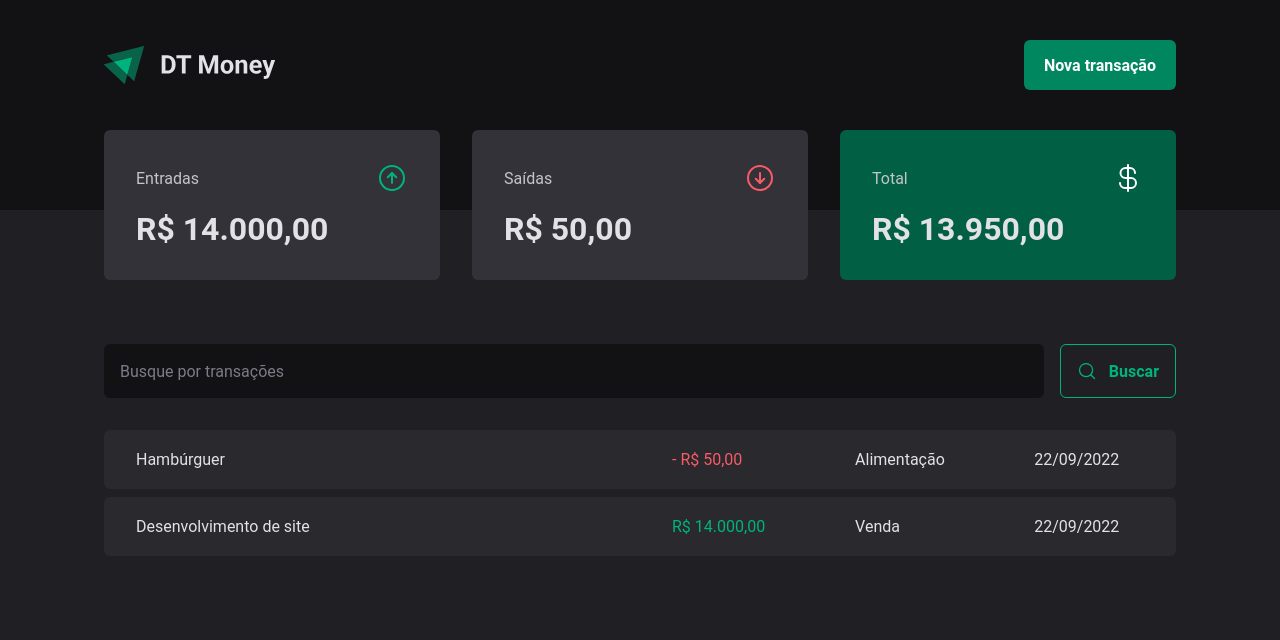
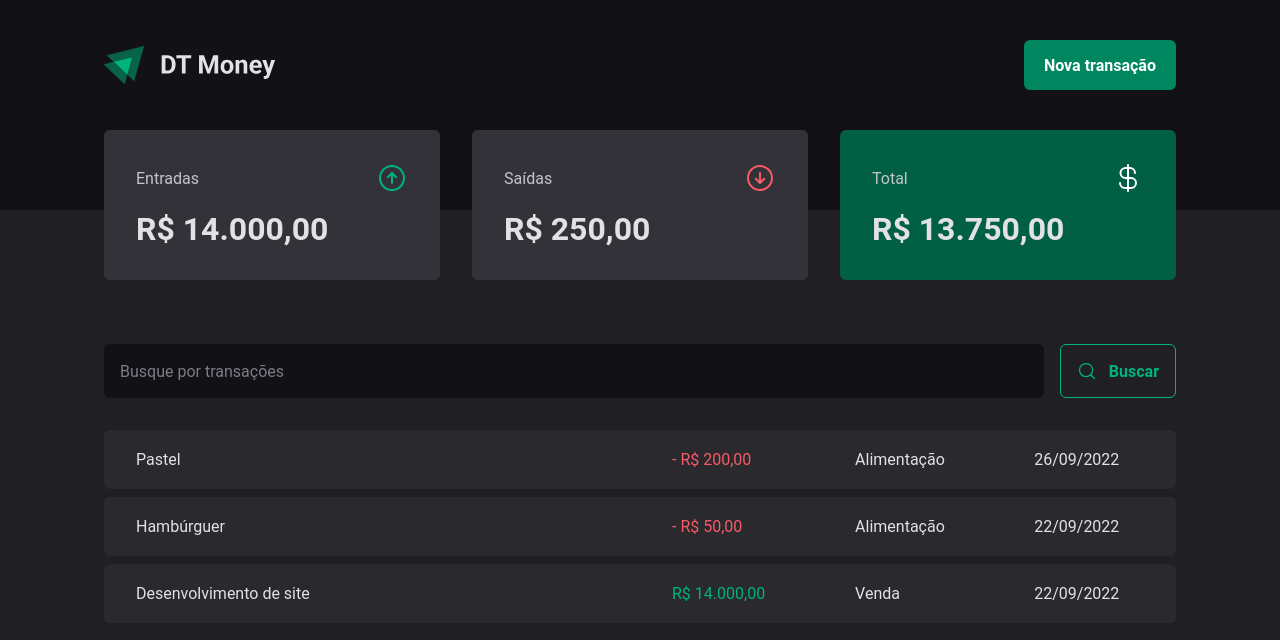
Before and after one commit to gustavonobrega/dtmoney, a React app: page / in a window 1280 px wide. Shown: the top 640 px of the page. Built offline with nearby package versions, Linux system fonts and the light colour scheme; data requests are answered from the project's data file; the HTML template or start-up script is replaced by a standard one.

Commit message:
Implement createTransaction

```diff
--- a/server.json
+++ b/server.json
@@ -15,6 +15,14 @@
       "category": "Alimentação",
       "price": 50,
       "createdAt": "2022-09-22T19:30:44.505Z"
+    },
+    {
+      "description": "Pastel",
+      "price": 200,
+      "category": "Alimentação",
+      "type": "outcome",
+      "createdAt": "2022-09-26T20:45:11.732Z",
+      "id": 3
     }
   ]
 }
--- a/src/components/NewTransactionModal/index.tsx
+++ b/src/components/NewTransactionModal/index.tsx
@@ -5,6 +5,8 @@
 import { zodResolver } from '@hookform/resolvers/zod'
 
 import { Overlay, Content, CloseButton, TransactionType, TransactionTypeButton } from './styles'
+import { useContext } from 'react'
+import { TransactionsContext } from '../../contexts/TransactionsContext'
 
 const NewTransactionFormSchema = z.object({
   description: z.string(),
@@ -16,11 +18,14 @@
 type NewTransactionFormInputs = z.infer<typeof NewTransactionFormSchema>
 
 export function NewTransactionModal() {
+  const { createTransaction } = useContext(TransactionsContext);
+
   const {
     control,
     register,
     handleSubmit,
-    formState: { isSubmitting }
+    formState: { isSubmitting },
+    reset
   } = useForm<NewTransactionFormInputs>({
     resolver: zodResolver(NewTransactionFormSchema),
     defaultValues: {
@@ -28,8 +33,10 @@
     }
   });
 
-  function handleCreateNewTransaction(data: NewTransactionFormInputs) {
-    console.log(data)
+  async function handleCreateNewTransaction(data: NewTransactionFormInputs) {
+    await createTransaction(data);
+
+    reset();
   }
 
   return (
--- a/src/contexts/TransactionsContext.tsx
+++ b/src/contexts/TransactionsContext.tsx
@@ -1,5 +1,9 @@
 import { createContext, ReactNode, useEffect, useState } from "react";
 import { api } from "../lib/axios";
+
+interface TransactionsProviderProps {
+  children: ReactNode;
+}
 
 interface Transaction {
   id: number;
@@ -13,10 +17,14 @@
 interface TransactionContextType {
   transactions: Transaction[];
   fetchTransactions: (query?: string) => Promise<void>;
+  createTransaction: (data: CreateTransactionInput) => Promise<void>
 }
 
-interface TransactionsProviderProps {
-  children: ReactNode;
+interface CreateTransactionInput {
+  description: string;
+  price: number;
+  category: string;
+  type: 'income' | 'outcome';
 }
 
 export const TransactionsContext = createContext({} as TransactionContextType)
@@ -36,6 +44,20 @@
     setTransactions(response.data);
   }
 
+  async function createTransaction(data: CreateTransactionInput) {
+    const { description, price, category, type } = data;
+
+    const response = await api.post('transactions', {
+      description,
+      price,
+      category,
+      type,
+      createdAt: new Date(),
+    })
+
+    setTransactions(state => [response.data, ...state]);
+  }
+
   useEffect(() => {
     fetchTransactions();
   }, [])
@@ -43,7 +65,8 @@
   return(
     <TransactionsContext.Provider value={{
       transactions,
-      fetchTransactions
+      fetchTransactions,
+      createTransaction
     }}>
       {children}
     </TransactionsContext.Provider>
```
